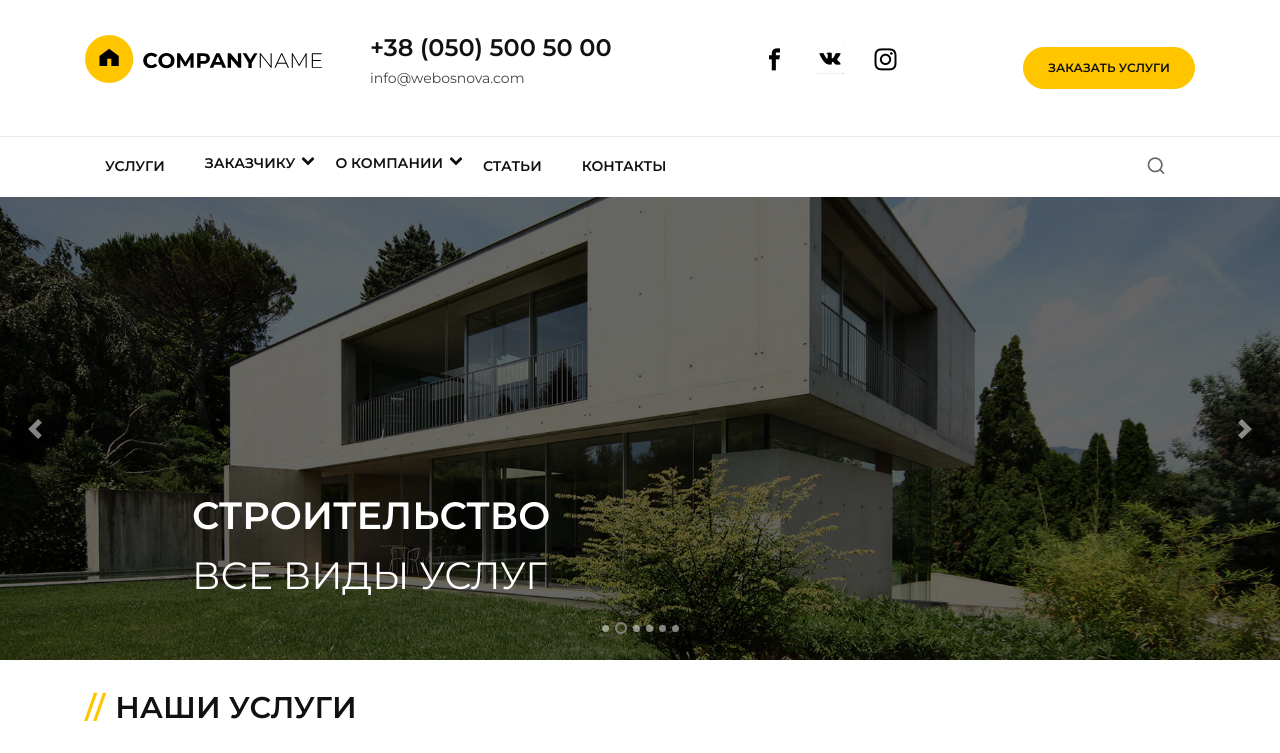
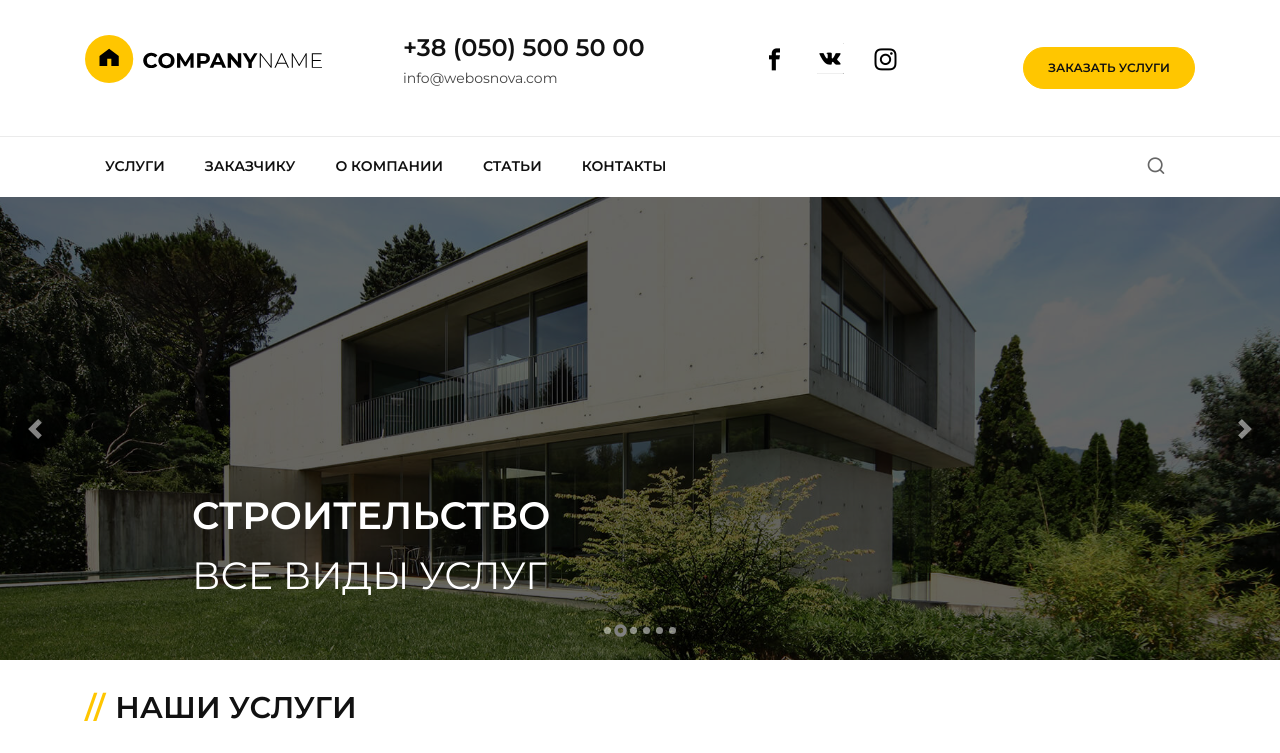
Before and after one commit to Fraktalin/webosnova, a plain HTML site: page index.html in a window 1280 px wide. Shown: the top 753 px of the page. Drawn offline with nearby package versions, Linux system fonts and the light colour scheme.

Commit message:
fixed bugs v1

```diff
--- a/font/styl1e.css
+++ /dev/null
@@ -1,60 +0,0 @@
-@font-face {
-  font-family: 'icomoon';
-  src:  url('fonts/icomoon.eot?7e1yif');
-  src:  url('fonts/icomoon.eot?7e1yif#iefix') format('embedded-opentype'),
-    url('fonts/icomoon.ttf?7e1yif') format('truetype'),
-    url('fonts/icomoon.woff?7e1yif') format('woff'),
-    url('fonts/icomoon.svg?7e1yif#icomoon') format('svg');
-  font-weight: normal;
-  font-style: normal;
-  font-display: block;
-}
-
-[class^="icon-"], [class*=" icon-"] {
-  /* use !important to prevent issues with browser extensions that change fonts */
-  font-family: 'icomoon' !important;
-  speak: never;
-  font-style: normal;
-  font-weight: normal;
-  font-variant: normal;
-  text-transform: none;
-  line-height: 1;
-
-  /* Better Font Rendering =========== */
-  -webkit-font-smoothing: antialiased;
-  -moz-osx-font-smoothing: grayscale;
-}
-
-.icon-close:before {
-  content: "\e904";
-}
-.icon-keyboard_arrow_right:before {
-  content: "\e902";
-}
-.icon-keyboard_arrow_left:before {
-  content: "\e903";
-}
-.icon-search:before {
-  content: "\e900";
-}
-.icon-chevron-up:before {
-  content: "\e901";
-}
-.icon-facebook:before {
-  content: "\ea90";
-}
-.icon-instagram:before {
-  content: "\ea92";
-}
-.icon-star-full:before {
-  content: "\e9d9";
-}
-.icon-facebook:before {
-  content: "\ea90";
-}
-.icon-instagram:before {
-  content: "\ea92";
-}
-.icon-vk:before {
-  content: "\ea98";
-}
--- a/index.html
+++ b/index.html
@@ -23,7 +23,6 @@
 
 <body>
   <header class="main-header">
-    <div class="container">
     <div class="pos-f-t">
       <div class="collapse" id="navbarToggleExternalContent">
         <div class="mobile-nav p-4">
@@ -198,8 +197,8 @@
         </button>
       </nav>
     </div>
-      <a href="http://demo6.webosnova.com/index.php?route=service/search"
-        aria-label="search"
+    <div class="container">
+      <a href="http://demo6.webosnova.com/index.php?route=service/search" aria-label="search"
         class="btn btn-default btn-lg button-search mobile-button">
         <span class="icon-search"></span>
       </a>
@@ -212,7 +211,7 @@
               </a>
             </div>
           </div>
-          <div class="col-lg-4 col-sm-12">
+          <div class="col-lg-4 col-sm-12 pl-5">
             <address>
               <ul class="contacts">
                 <li>
@@ -258,7 +257,7 @@
                 <li class="nav-item">
                   <a href="#" class="nav-link">услуги</a>
                 </li>
-                <li class="dropdown icon-chevron-up">
+                <li class="dropdown no-button">
                   <button class="nav-drop" type="button" id="dropdownMenu1" data-toggle="dropdown" aria-haspopup="true"
                     aria-expanded="false">
                     заказчику
@@ -268,7 +267,7 @@
                     <button class="dropdown-item" type="button">Гарантийные обязательства</button>
                   </div>
                 </li>
-                <li class="dropdown icon-chevron-up">
+                <li class="dropdown no-button">
                   <button class="nav-drop" type="button" id="dropdownMenu" data-toggle="dropdown" aria-haspopup="true"
                     aria-expanded="false">
                     о компании
@@ -297,7 +296,8 @@
                   <span class="icon-search"></span>
                 </button>
                 <input class="input-search" type="text" placeholder="Поиск">
-                <button id="buttonClose" aria-label="close search" class="button-close"><span class="icon-close"></span></button>
+                <button id="buttonClose" aria-label="close search" class="button-close"><span
+                    class="icon-close"></span></button>
               </div>
             </div>
           </div>
@@ -383,7 +383,8 @@
             <div class="row">
               <div class="col-md-6">
                 <div class="service-item service-item-grid-protect">
-                  <a href="http://demo6.webosnova.com/index.php?route=service/service&service_id=154" class="item-title">ПРОИЗВОДСТВО ЗАЩИТНОЙ СЕТКИ</a>
+                  <a href="http://demo6.webosnova.com/index.php?route=service/service&service_id=154"
+                    class="item-title">ПРОИЗВОДСТВО ЗАЩИТНОЙ СЕТКИ</a>
                   <p class="item-text">Защитная сетка изготавливается из полиэтилена низкой плотности. При использовании
                     принимает форму уп..</p>
                 </div>
@@ -588,17 +589,17 @@
         <div id="carousel-projects" class="owl-carousel owl-theme owl-loaded owl-drag">
           <div class="item">
             <a href="./images/completed3.jpg" rel="alternate" class="image-link">
-              <img src="./images/completed3.jpg" loading="lazy" alt="Женщине делают макияж"/>
+              <img src="./images/completed3.jpg" loading="lazy" alt="Женщине делают макияж" />
             </a>
           </div>
           <div class="item">
             <a href="./images/completed2.jpg" rel="alternate" class="image-link">
-              <img src="./images/completed2.jpg" loading="lazy" alt="Комната с диваном"/>
+              <img src="./images/completed2.jpg" loading="lazy" alt="Комната с диваном" />
             </a>
           </div>
           <div class="item">
             <a href="./images/completed1.jpg" rel="alternate" class="image-link">
-              <img src="./images/completed1.jpg" loading="lazy" alt="Арендодатель дает ключи"/>
+              <img src="./images/completed1.jpg" loading="lazy" alt="Арендодатель дает ключи" />
             </a>
           </div>
         </div>
@@ -809,7 +810,7 @@
             <ul class="social footer-social">
               <li>
                 <a href="#" aria-label="link facebook">
-                  <span class="footer-icons icon-facebook pr-2" ></span>
+                  <span class="footer-icons icon-facebook pr-2"></span>
                 </a>
               </li>
               <li>
@@ -843,14 +844,14 @@
   <a href="#" id="goTopButton" aria-label="button-top" class="go-top-button"><span class="icon-chevron-up"></span><span
       class="icon-chevron-up"></span></a>
   <script src="https://code.jquery.com/jquery-3.2.1.slim.min.js"
-    integrity="sha384-KJ3o2DKtIkvYIK3UENzmM7KCkRr/rE9/Qpg6aAZGJwFDMVNA/GpGFF93hXpG5KkN"
-    crossorigin="anonymous" defer></script>
+    integrity="sha384-KJ3o2DKtIkvYIK3UENzmM7KCkRr/rE9/Qpg6aAZGJwFDMVNA/GpGFF93hXpG5KkN" crossorigin="anonymous"
+    defer></script>
   <script src="https://cdnjs.cloudflare.com/ajax/libs/popper.js/1.12.9/umd/popper.min.js"
-    integrity="sha384-ApNbgh9B+Y1QKtv3Rn7W3mgPxhU9K/ScQsAP7hUibX39j7fakFPskvXusvfa0b4Q"
-    crossorigin="anonymous" defer></script>
+    integrity="sha384-ApNbgh9B+Y1QKtv3Rn7W3mgPxhU9K/ScQsAP7hUibX39j7fakFPskvXusvfa0b4Q" crossorigin="anonymous"
+    defer></script>
   <script src="https://maxcdn.bootstrapcdn.com/bootstrap/4.0.0/js/bootstrap.min.js"
-    integrity="sha384-JZR6Spejh4U02d8jOt6vLEHfe/JQGiRRSQQxSfFWpi1MquVdAyjUar5+76PVCmYl"
-    crossorigin="anonymous" defer></script>
+    integrity="sha384-JZR6Spejh4U02d8jOt6vLEHfe/JQGiRRSQQxSfFWpi1MquVdAyjUar5+76PVCmYl" crossorigin="anonymous"
+    defer></script>
   <script src="./script/magn.js" defer></script>
   <script src="./script/script.js" defer></script>
   <script src="https://cdnjs.cloudflare.com/ajax/libs/OwlCarousel2/2.3.4/owl.carousel.min.js" defer></script>
--- a/script/script.js
+++ b/script/script.js
@@ -87,7 +87,6 @@ function removeClass(e) {
   for (let i of list) {
     i.classList.remove('shevron-bot');
   }
-  console.log(e.type);
 }
 function changeImage (){
   dropbutton.classList.toggle("drop-button-arrow");
--- a/style/main.css
+++ b/style/main.css
@@ -259,6 +259,9 @@ a:hover {
 .dropdown {
   cursor: pointer;
 }
+.no-button::before {
+  content: "";
+}
 .dropdown-item {
   text-decoration: none;
   padding: 10px 25px;
@@ -351,8 +354,7 @@ a:hover {
 .carousel-indicators .active {
   background: transparent;
   border: 2px gray solid;
-  width: 12px;
-  height: 12px;
+  transform: scale(1.8);
 }
 .button-slider {
   margin: auto 0;
@@ -806,6 +808,9 @@ a:hover {
 
 
 @media screen and (max-width: 768px) {
+  .main-title {
+    text-align: center;
+  }
   .footer-mobile {
     display: flex;
     flex-direction: column;
```
Lines whose indentation alone changed are shown as unchanged.
